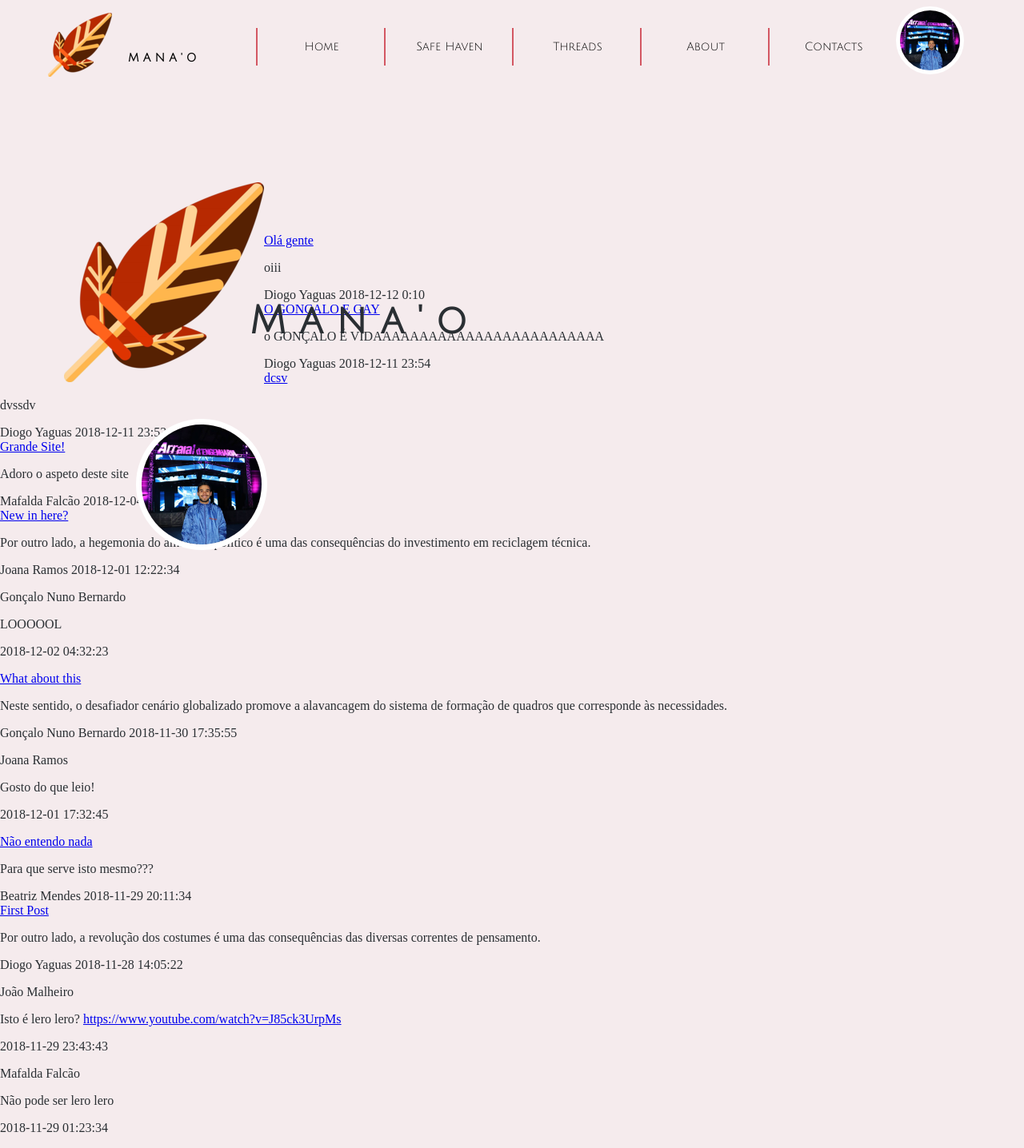
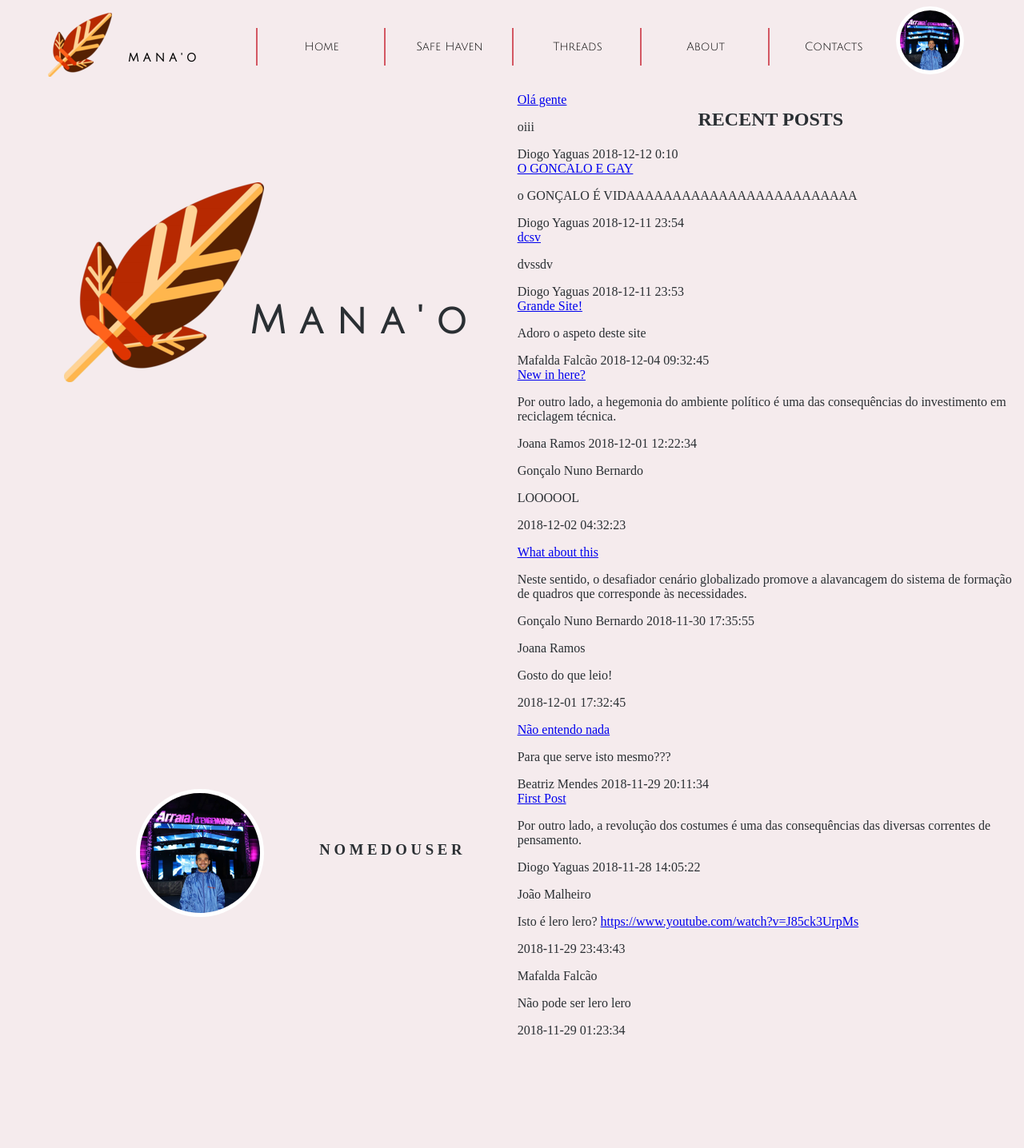
Before and after one commit to diogoyaguas/FEUP-LTW, a PHP site: page /templates/home.php in a window 1280 px wide. Shown: the whole page at 80% size. After the commit the page ends 1294 px from the top, so only its background shows below. Run offline with PHP 8.4, Linux system fonts and the light colour scheme; the visitor is signed in with stand-in values (Sample User, id 1); data comes from the database, SQL or seed files in the repository.

Commit message:
layout finished, almost finishing style in other computer

```diff
--- a/project/mana'o/css/main_layout.css
+++ b/project/mana'o/css/main_layout.css
@@ -10,16 +10,18 @@ body > header {
     grid-template-columns: 1fr 1fr 5fr 1fr;
     grid-template-areas: "manao name navigator profilepic";
 
+        position: -webkit-sticky; /* Safari */
+        position: sticky;
+        top: 0;
+
     width: 100%;
 }
+
 .homeButton{
     grid-area: manao;
     justify-self: right;
     align-self: center;
     height: auto;
-}
-.homeButton:focus{
-    outline:none
 }
 body > header > h3 {
     grid-area: name;
@@ -74,6 +76,42 @@ body > header > h3 {
 }
 #menu ol > :nth-child(5) {
     grid-area: about;
+}
+
+/* HOME */
+.home {
+    margin: 6em;
+    margin-bottom: 0;
+    display: grid;
+    grid-template-rows: auto;
+    grid-template-columns: 1fr 1fr 2fr;
+    grid-template-areas: "image companyname posts"
+                         "profilepicture username posts";
+
+    width: 100%;
+}
+.home > #logo{
+    grid-area: image;
+    align-self: right;
+    justify-self: center;
+}
+.home > h1{
+    grid-area: companyname;
+}
+.home > h3{
+    grid-area: username;
+    align-self: center;
+    justify-self: center;
+}
+.home > #friendsPosts, .home > h2{
+    grid-area: posts;
+    align-self: right;
+    justify-self: center;
+}
+.home > img#profilepicture{
+    grid-area: profilepicture;
+    align-self: center;
+    justify-self: right;
 }
 /* ABOUT */
 section #about{
--- a/project/mana'o/css/main_style.css
+++ b/project/mana'o/css/main_style.css
@@ -19,7 +19,8 @@ body{
 }
 
 body > header {
-    margin: 0
+    margin: 0;
+    background-color: var(--maincolor_bckgrnd);
 }
 
 body > header > h3{
@@ -35,7 +36,6 @@ body > header > h3{
 
 
 .homeButton{
-
     background:url(../images/icon.png) no-repeat;
     cursor:pointer;
     border:none;
@@ -94,3 +94,11 @@ body > header > h3{
     border:5px solid white;
     border-radius: 100px 100px;
 }
+
+
+.home > img#profilepicture{    margin-top: 8px;
+    width: 150px;
+    height: 150px;
+    border:5px solid white;
+    border-radius: 100px 100px;
+}
--- a/project/mana'o/templates/home.php
+++ b/project/mana'o/templates/home.php
@@ -19,11 +19,13 @@
         <section class="home">
             <img id="logo" src="../images/icon_big.png" alt="Site's icon">
             <h1>M a n a ' o</h1>
-            <img id="profile" src="../profilePictures/<?php
+            <img id="profilepicture" src="../profilePictures/<?php
                 include_once('../includes/init.php');
                 include_once("../database/user.php");
                 echo getUserPhoto($_SESSION['userID']);
             ?>" alt="Profile picture">
+            <h2>RECENT POSTS</h2>
+            <h3>N O M E    D O   U S E R</h3>
             <div id="friendsPosts" >
                 <?php
                     include_once('post.php');
```
